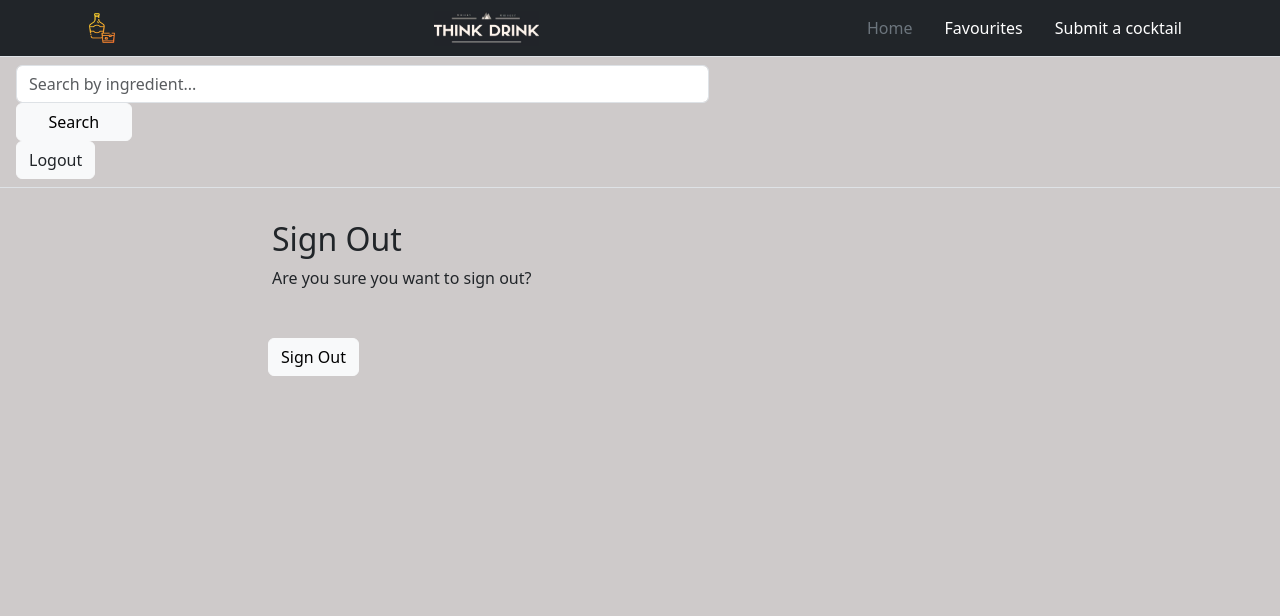
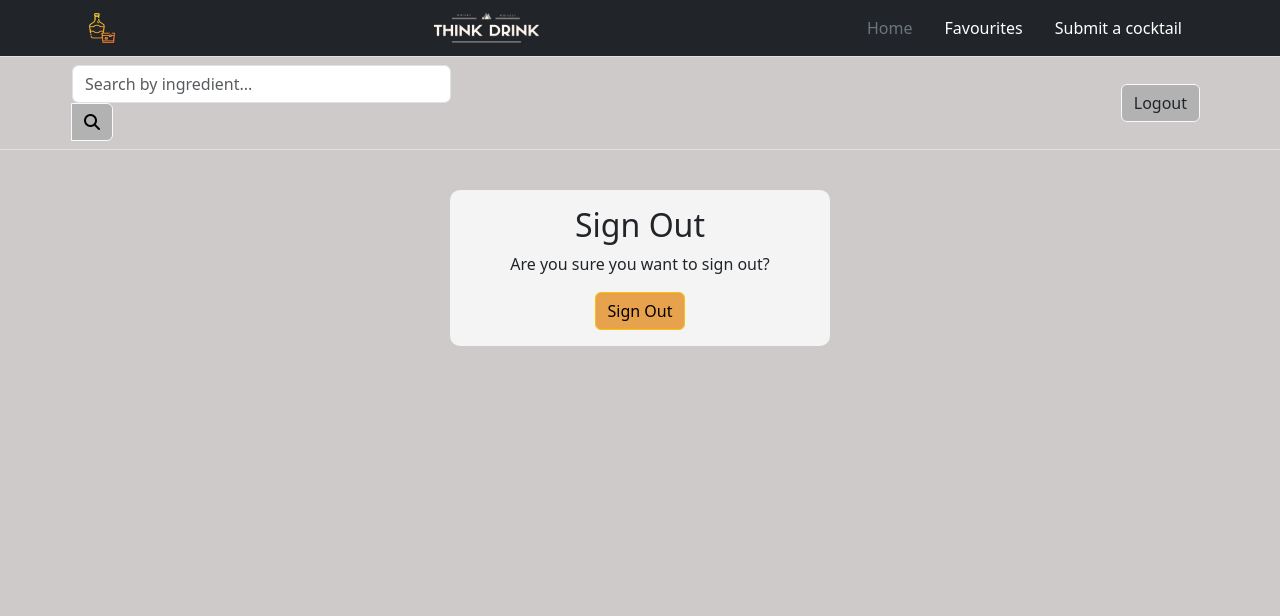
Before and after one commit to caketaster/I-Think-Therefore-I-Drink, a Django app: page /accounts/logout/ in a window 1280 px wide. Shown: the top 616 px of the page. Run offline with Django 3.2, Linux system fonts and the light colour scheme; the visitor is signed in with stand-in values (Sample User, id 1); some libraries are stand-ins or nearby versions.

Commit message:
Add new cleaner search bar, tidy up styling, edit button colours

```diff
--- a/static/css/style_drink.css
+++ b/static/css/style_drink.css
@@ -25,6 +25,14 @@ a {
 
 .btn-padding {
     padding-bottom: 80px;
+}
+
+.btn-light {
+    background-color: #b3b2b2;
+}
+
+.btn-warning {
+    background-color: rgb(231, 162, 78);
 }
 
 .delete-btn {
--- a/templates/403.html
+++ b/templates/403.html
@@ -4,9 +4,9 @@
 
 <div class="container">
     <div class="row">
-        <div class="col-md-6 offset-md-3 my-3 py-2 blurb-container">
+        <div class="col-md-4 offset-md-4 my-4 py-3 blurb-container center-txt">
 
-            <h1>403</h1>
+            <h1>Error: 403</h1>
 
             <p>Sorry, you do not have access to this page.</p>
 
--- a/templates/404.html
+++ b/templates/404.html
@@ -4,9 +4,9 @@
 
 <div class="container">
     <div class="row">
-        <div class="col-md-6 offset-md-3 my-3 py-2 blurb-container">
+        <div class="col-md-4 offset-md-4 my-4 py-3 blurb-container center-txt">
 
-            <h1>404</h1>
+            <h1>Error: 404</h1>
 
             <p>Sorry, the page you've searched for does not exist.</p>
 
--- a/templates/500.html
+++ b/templates/500.html
@@ -4,9 +4,9 @@
 
 <div class="container">
     <div class="row">
-        <div class="col-md-6 offset-md-3 my-3 py-2 blurb-container">
+        <div class="col-md-4 offset-md-4 my-4 py-3 blurb-container center-txt">
 
-            <h1>500</h1>
+            <h1>Error: 500</h1>
             <h2>Server error</h2>
             <p>Apologies, there's been an internal server error, please try again later. </p>
 
--- a/templates/account/logout.html
+++ b/templates/account/logout.html
@@ -7,25 +7,17 @@
 {% block content %}
 <div class="container">
     <div class="row">
-        <div class="col-md-8 mt-3 offset-md-2">
+        <div class="col-md-4 offset-md-4 my-4 py-3 blurb-container center-txt">
             <h2>{% trans "Sign Out" %}</h2>
 
             <p>{% trans 'Are you sure you want to sign out?' %}</p>
-          </div>
-      </div>
-      <div class="row">
-          <div class="col-md-8 mt-3 offset-md-2">
-
-          </div>
-          <div class="row">
-              <div class="col-md-8 mt-3 offset-md-2">
 
             <form method="post" action="{% url 'account_logout' %}">
                 {% csrf_token %}
                 {% if redirect_field_value %}
                 <input type="hidden" name="{{ redirect_field_name }}" value="{{ redirect_field_value }}" />
                 {% endif %}
-                      <button class="btn btn-light right" type="submit">{% trans 'Sign Out' %}</button>
+                <button class="btn btn-warning right" type="submit">{% trans 'Sign Out' %}</button>
             </form>
         </div>
     </div>
--- a/templates/base.html
+++ b/templates/base.html
@@ -45,13 +45,11 @@
                                     </a>
                                 </li>
                                 <li>
-                                    <!-- need 'if user.is_authenticated'/else here -->
                                     <a href="{% url 'favourites' %}" class="nav-link text-white">
                                         Favourites
                                     </a>
                                 </li>
                                 <li>
-                                    <!-- need 'if user.is_authenticated'/else here -->
                                     <a href="{% url 'submitcocktail' %}" class="nav-link text-white">
                                         Submit a cocktail
                                     </a>
@@ -64,29 +62,41 @@
             </div>
             <div class="row">
                 <div class="px-3 py-2 border-bottom mb-3">
-                    <div class="d-flex flex-wrap justify-content-center" style="white-space: nowrap;">
-                        <div class="col-lg-12">
-                            <div class="col-lg-10">
-                                <form class="col-lg-8" method="POST" action="{% url 'search' %}" role="search">
+                    <!-- <div class="d-flex flex-wrap justify-content-center" style="white-space: nowrap;"> -->
+                    <div class="d-flex flex-row align-items-center px-5 mx-2">
+                        <!-- new search bar -->
+                        <div class="col-sm-10 col-md-6 col-lg-4">
+                            <div class="search me-auto d-none d-md-block input-group">
+                                <div class="form-outline" data-mdb-input-init>
+                                    <input type="search" id="form1" class="form-control"
+                                        placeholder="Search by ingredient..." />
+                                </div>
+                                <button type="button" class="btn btn-light" data-mdb-ripple-init>
+                                    <i class="fas fa-search"></i>
+                                </button>
+                            </div>
+                        </div>
+                        <!-- old search bar -->
+                        <!-- <form class="col-lg-6" method="POST" action="{% url 'search' %}" role="search">
                             {% csrf_token %}
                             <input type="search" class="col-lg-6 form-control" name="searchstring"
                                 placeholder="Search by ingredient..." aria-label="Search">
 
                             <input type="submit" class="col-lg-2 btn btn-light" value="Search">
-                                </form>
-                                <div class="col-lg-2">
+                        </form> -->
+
+                        <!-- login/logout/signup buttons -->
+                        <div class="d-flex ms-auto">
                             {% if user.is_authenticated %}
-                                    <a href="{% url 'account_logout' %}" class="btn btn-light text-dark me-2"
-                                        role="button" href="{% url 'account_logout' %}">Logout</a>
+                            <a href="{% url 'account_logout' %}" class="btn btn-light text-dark me-2" role="button"
+                                href="{% url 'account_logout' %}">Logout</a>
                             {% else %}
-                                    <a href="{% url 'account_login' %}" type="button"
-                                        class="btn btn-light text-dark me-2" role="button">Login</a>
+                            <a href="{% url 'account_login' %}" type="button" class="btn btn-light text-dark me-2"
+                                role="button">Login</a>
                             <a href="{% url 'account_signup' %}" type="button" class="btn btn-dark text-nowrap"
                                 role="button">Sign-up</a>
                             {% endif %}
-                                </div>
-                            </div>
-                        </div>
+
                         </div>
                     </div>
                 </div>
--- a/templates/delete.html
+++ b/templates/delete.html
@@ -6,16 +6,16 @@
 
 <div class="container">
     <div class="row">
-        <div class="col-md-6 offset-md-3 my-3 py-2 blurb-container">
+        <div class="col-md-4 offset-md-4 my-4 py-3 blurb-container center-txt">
             <h2 class="center-txt">Are you sure you want to delete {{ cocktail.title }}?</h2>
 
             <div class="center-txt">
                 <form action="" method="post" class="my-2">
                     {% csrf_token %}
-                    <input type="submit" value="Confirm" class="btn btn-dark me-2 delete-btn"
+                    <input type="submit" value="Confirm" class="btn btn-warning me-2 delete-btn"
                         role="button"></input>
                 </form>
-                <div class="inline-input"><a href="{% url 'post_detail' slug=cocktail.slug %}" type="button" class="btn btn-dark me-2"
+                <div class="inline-input"><a href="{% url 'post_detail' slug=cocktail.slug %}" type="button" class="btn btn-light me-2"
                     role="button">Go back</a></div>
             </div>
         </div>
```
Also changed, not shown: recipe/models.py (+1 -47 lines), recipe/views.py (+8 -0 lines), templates/account/login.html (+5 -10 lines), README.md. Lines whose indentation alone changed are shown as unchanged.
